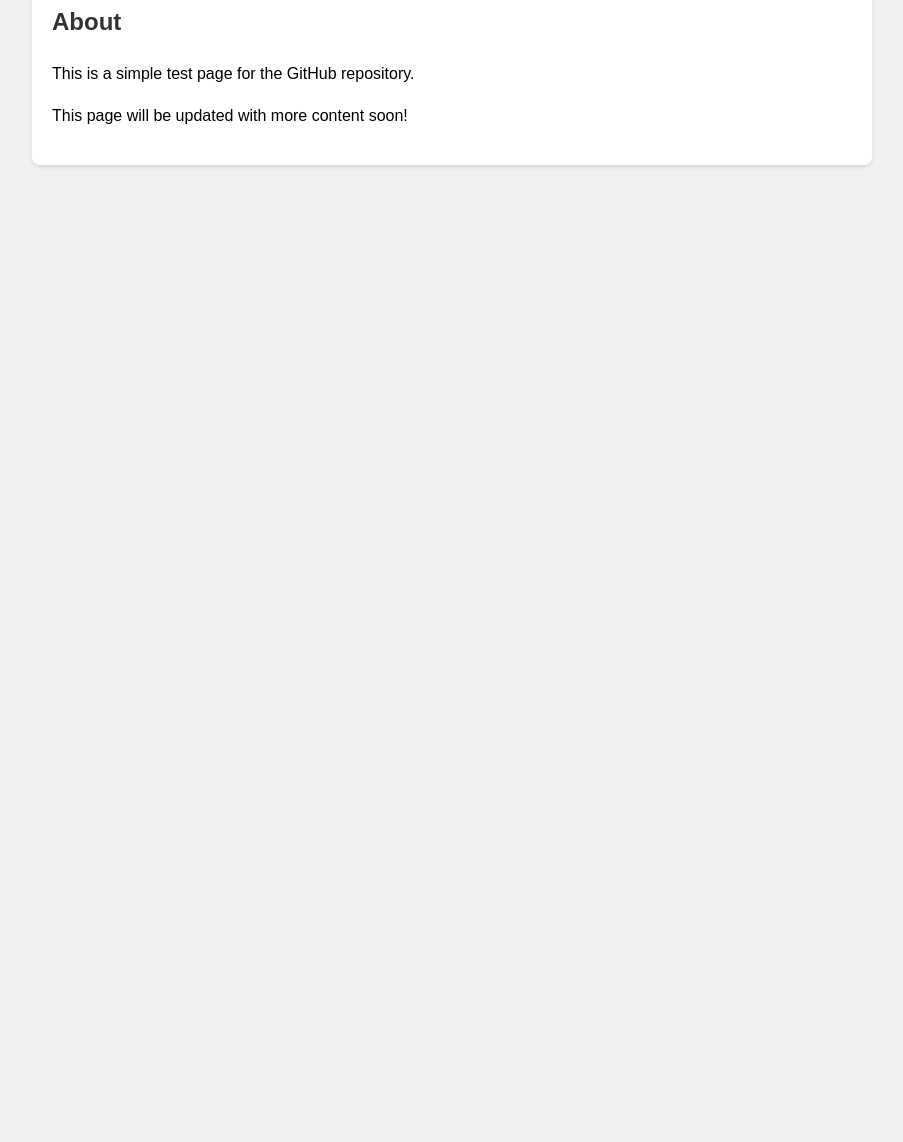
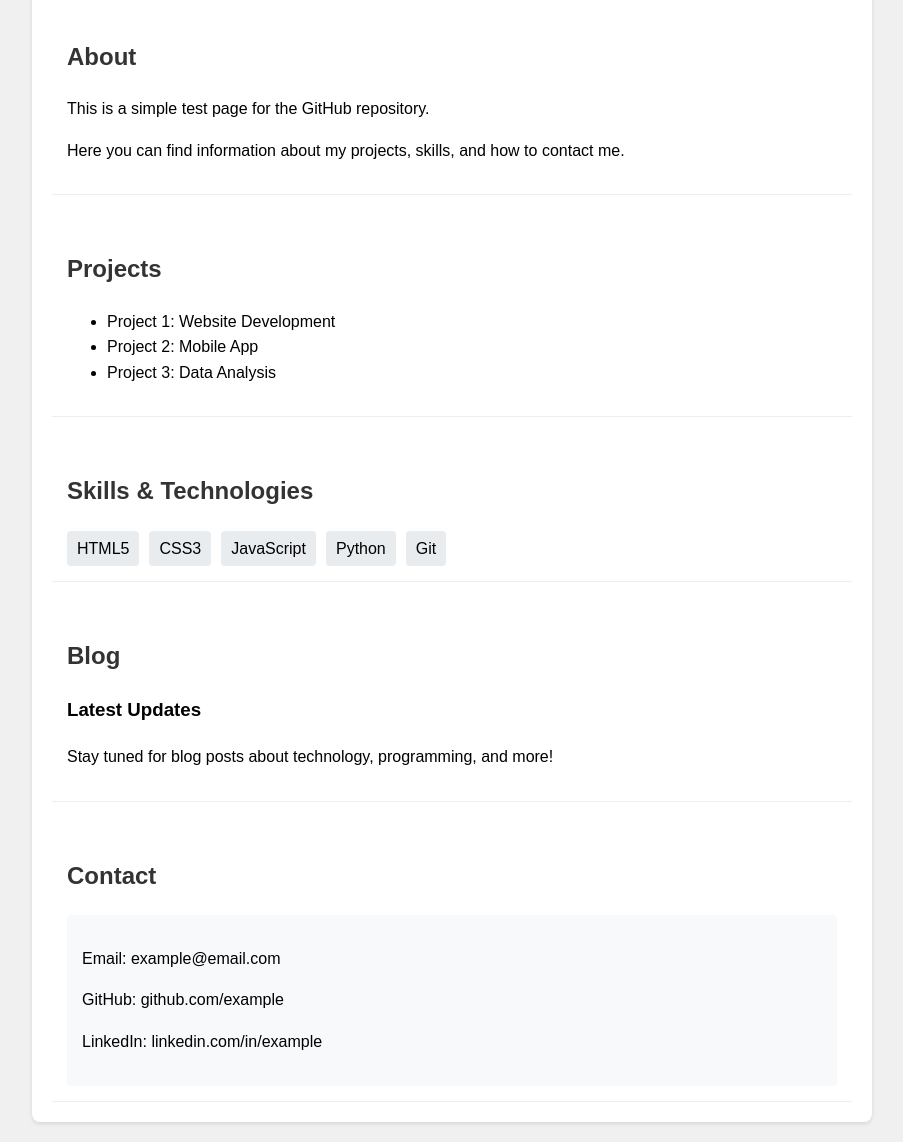
Before and after one commit to Ambrotos00/adrian-chifu-test, a plain HTML site: page index.html in a window 1280 px wide. Shown: the part 163-1305 px from the top of the page, without its empty margins (188-1091 px from the left). Before the commit the page ends 800 px from the top, so only its background shows below. Drawn offline with Linux system fonts and the light colour scheme.

Commit message:
Add new content sections

```diff
--- a/index.html
+++ b/index.html
@@ -30,6 +30,23 @@
         }
         section {
             margin-top: 20px;
+            padding: 15px;
+            border-bottom: 1px solid #eee;
+        }
+        .skills-list {
+            display: flex;
+            flex-wrap: wrap;
+            gap: 10px;
+        }
+        .skill-tag {
+            background-color: #e9ecef;
+            padding: 5px 10px;
+            border-radius: 4px;
+        }
+        .contact-info {
+            background-color: #f8f9fa;
+            padding: 15px;
+            border-radius: 4px;
         }
     </style>
 </head>
@@ -39,7 +56,44 @@
         <section>
             <h2>About</h2>
             <p>This is a simple test page for the GitHub repository.</p>
-            <p>This page will be updated with more content soon!</p>
+            <p>Here you can find information about my projects, skills, and how to contact me.</p>
+        </section>
+
+        <section>
+            <h2>Projects</h2>
+            <ul>
+                <li>Project 1: Website Development</li>
+                <li>Project 2: Mobile App</li>
+                <li>Project 3: Data Analysis</li>
+            </ul>
+        </section>
+
+        <section>
+            <h2>Skills & Technologies</h2>
+            <div class="skills-list">
+                <span class="skill-tag">HTML5</span>
+                <span class="skill-tag">CSS3</span>
+                <span class="skill-tag">JavaScript</span>
+                <span class="skill-tag">Python</span>
+                <span class="skill-tag">Git</span>
+            </div>
+        </section>
+
+        <section>
+            <h2>Blog</h2>
+            <article>
+                <h3>Latest Updates</h3>
+                <p>Stay tuned for blog posts about technology, programming, and more!</p>
+            </article>
+        </section>
+
+        <section>
+            <h2>Contact</h2>
+            <div class="contact-info">
+                <p>Email: example@email.com</p>
+                <p>GitHub: github.com/example</p>
+                <p>LinkedIn: linkedin.com/in/example</p>
+            </div>
         </section>
     </div>
 </body>
```
